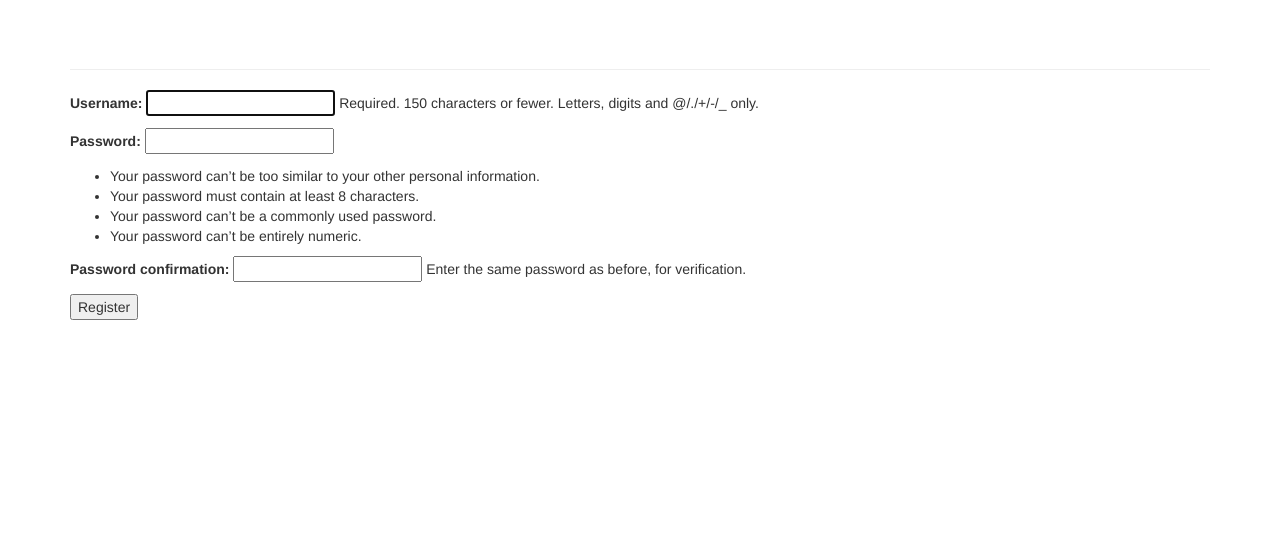
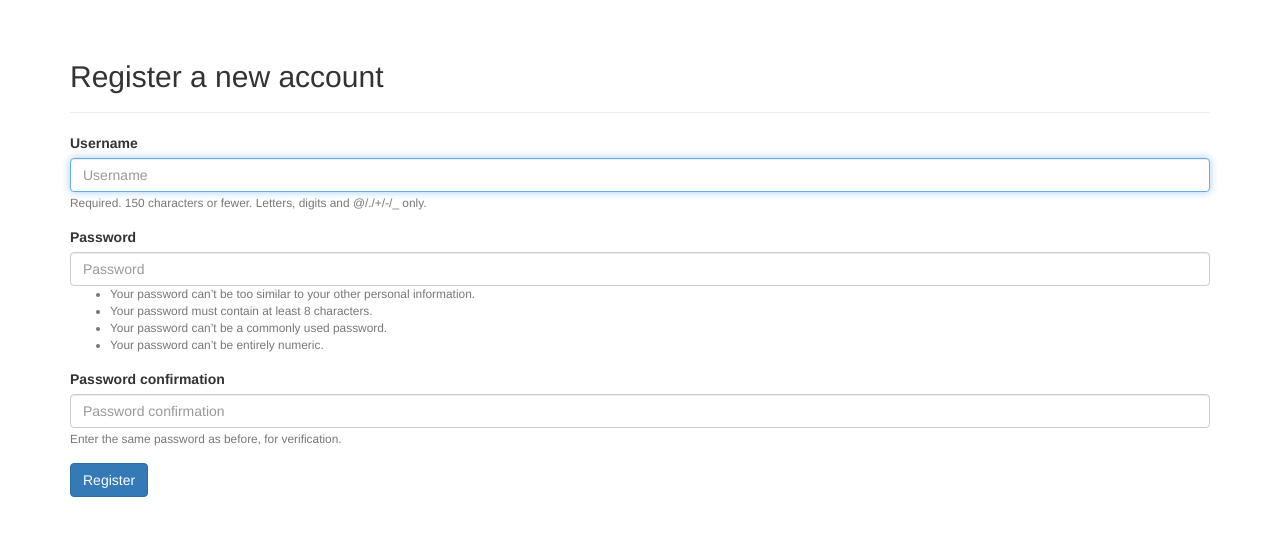
Before and after one commit to AntaeusNar/LearningLog-Django, a Django app: page /users/register/ in a window 1280 px wide. Shown: the part 51-587 px from the top of the page. Run offline with Django 3.2, Linux system fonts and the light colour scheme; some libraries are stand-ins or nearby versions.

Commit message:
updated the register.html page to bootstrap3

```diff
--- a/users/templates/users/register.html
+++ b/users/templates/users/register.html
@@ -1,11 +1,19 @@
 {% extends "learning_logs/base.html" %}
+{% load bootstrap3 %}
+
+{% block header %}
+    <h2>Register a new account</h2>
+{% endblock header %}
+
 
 {% block content %}
-    <form method="post" action="{%url 'users:register' %}">
+    <form method="post" action="{%url 'users:register' %}" class="form">
         {% csrf_token %}
-        {{ form.as_p }}
+        {% bootstrap_form form %}
 
-        <button name="submit">Register</button>
+        {% buttons %}
+            <button name="submit" class="btn btn-primary">Register</button>
+        {% endbuttons %}
         <input type="hidden" name="next" value="{% url 'learning_logs:index' %}" />
     </form>
 
```
Also changed, not shown: db.sqlite3.
